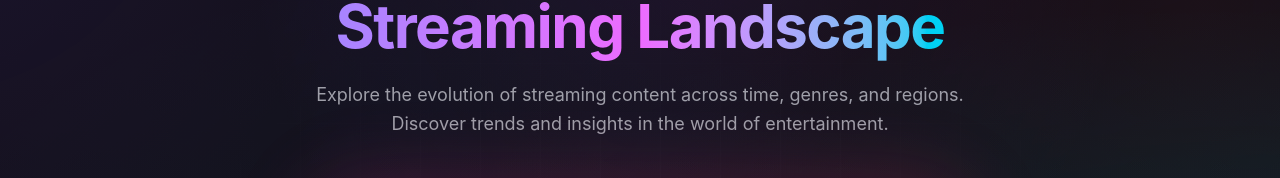
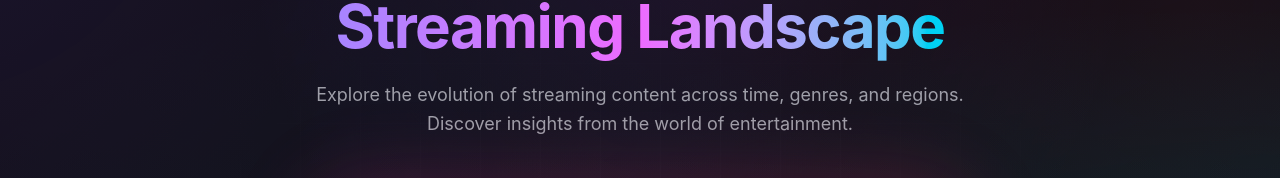
Before and after one commit to DakshK26/Streaming-Landscape-Explorer, a Next.js app: page / in a window 1280 px wide. Shown: the part 117-295 px from the top of the page. Built offline with nearby package versions, Linux system fonts and the light colour scheme; no server answers; the database is empty.

Commit message:
Dashboard update

```diff
--- a/src/components/Dashboard.tsx
+++ b/src/components/Dashboard.tsx
@@ -82,7 +82,7 @@ function DashboardContent() {
                     </h1>
                     <p className="text-lg text-zinc-400 max-w-2xl mx-auto leading-relaxed mb-10">
                         Explore the evolution of streaming content across time, genres, and regions.
-                        Discover trends and insights in the world of entertainment.
+                        Discover insights from the world of entertainment.
                     </p>
 
                     {/* Animated Insights Ticker */}
```
